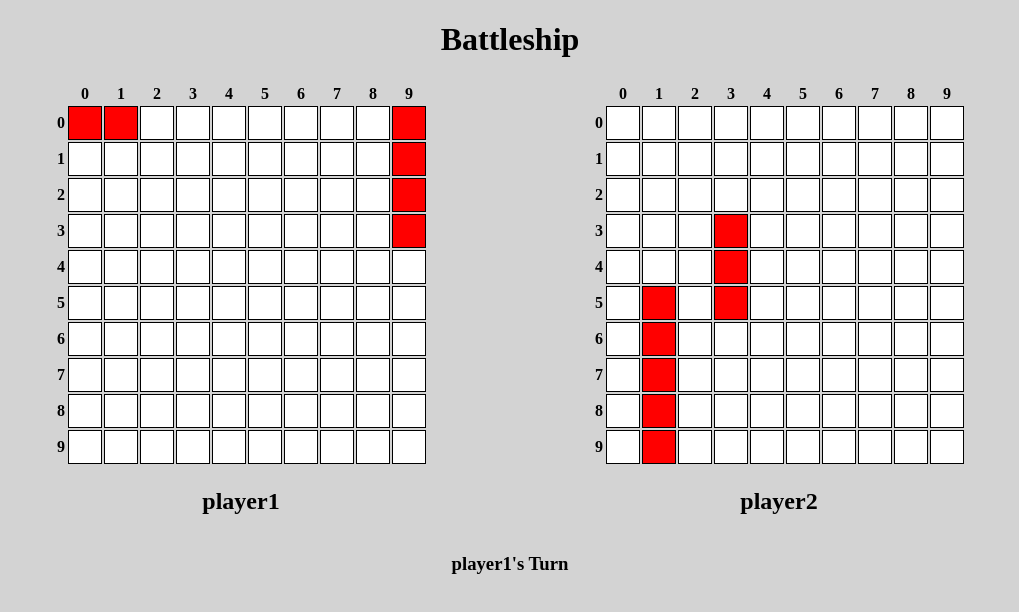
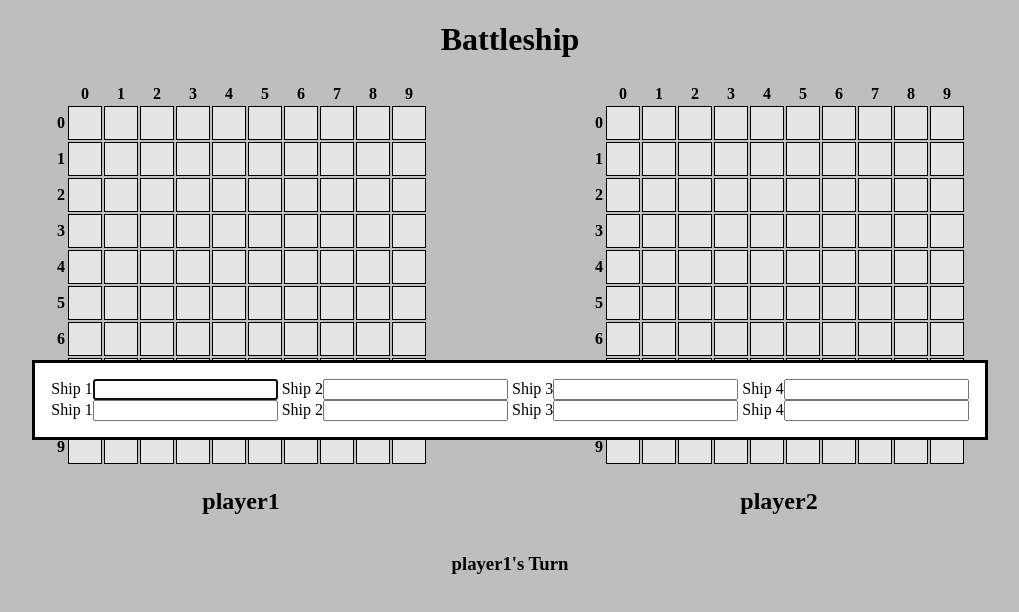
Before and after one commit to austinchong01/battleship, a website built with webpack: page src/template.html in a window 1280 px wide. Both pictures are taken after a click on the button "Player vs Player". Shown: the whole page, without its empty margins (130-1149 px from the left). Built offline with nearby package versions, Linux system fonts and the light colour scheme.

Commit message:
Start Adding Custom Ship Placements

```diff
--- a/src/dom.js
+++ b/src/dom.js
@@ -108,6 +108,12 @@ function getPlayerType() {
   });
 }
 
+function getShips(type) {
+
+  const dialog = document.querySelector(`#PlayerVs${type}`);
+  dialog.showModal();
+}
+
 
 export {
   renderBoard,
@@ -116,4 +122,5 @@ export {
   displayTurn,
   displayEnd,
   getPlayerType,
+  getShips
 };
--- a/src/index.js
+++ b/src/index.js
@@ -5,6 +5,7 @@ import {
   domListener,
   displayTurn,
   getPlayerType,
+  getShips
 } from "./dom.js";
 import "./styles.css";
 
@@ -14,34 +15,38 @@ getPlayerType();
 function startGame(type) {
   const game = new Game(["player1", "player"], ["player2", type]);
 
+  // ask players to add ships
+  getShips(type);
+
   displayTurn(game);
   createLabel(game.player1);
   createLabel(game.player2);
 
   // ask players to add ships
-  game.player1.gameboard.addShip([
-    [0, 0],
-    [1, 0],
-  ]);
-  game.player1.gameboard.addShip([
-    [9, 0],
-    [9, 1],
-    [9, 2],
-    [9, 3],
-  ]);
 
-  game.player2.gameboard.addShip([
-    [3, 3],
-    [3, 4],
-    [3, 5],
-  ]);
-  game.player2.gameboard.addShip([
-    [1, 5],
-    [1, 6],
-    [1, 7],
-    [1, 8],
-    [1, 9],
-  ]);
+  // game.player1.gameboard.addShip([
+  //   [0, 0],
+  //   [1, 0],
+  // ]);
+  // game.player1.gameboard.addShip([
+  //   [9, 0],
+  //   [9, 1],
+  //   [9, 2],
+  //   [9, 3],
+  // ]);
+
+  // game.player2.gameboard.addShip([
+  //   [3, 3],
+  //   [3, 4],
+  //   [3, 5],
+  // ]);
+  // game.player2.gameboard.addShip([
+  //   [1, 5],
+  //   [1, 6],
+  //   [1, 7],
+  //   [1, 8],
+  //   [1, 9],
+  // ]);
 
   renderBoard(game.player1);
   renderBoard(game.player2);
--- a/src/template.html
+++ b/src/template.html
@@ -10,6 +10,33 @@
       <button class="typeDialog" id="player">Player vs Player</button>
       <button class="typeDialog" id="computer">Player vs Computer</button>
     </dialog>
+
+
+    <dialog id="PlayerVsplayer">
+      <div id="p1ships">
+        <label>Ship 1<input type="text"></label>
+        <label>Ship 2<input type="text"></label>
+        <label>Ship 3<input type="text"></label>
+        <label>Ship 4<input type="text"></label>
+      </div>
+      <div id="p2ships">
+        <label>Ship 1<input type="text"></label>
+        <label>Ship 2<input type="text"></label>
+        <label>Ship 3<input type="text"></label>
+        <label>Ship 4<input type="text"></label>
+      </div>
+    </dialog>
+
+
+    <!-- <dialog id="PlayerVscomputer">
+      <div id="p1ships">
+        <label>Ship 1<input type="text"></label>
+        <label>Ship 2<input type="text"></label>
+        <label>Ship 3<input type="text"></label>
+        <label>Ship 4<input type="text"></label>
+      </div>
+    </dialog> -->
+
     <header>
       <h1>Battleship</h1>
     </header>
```
